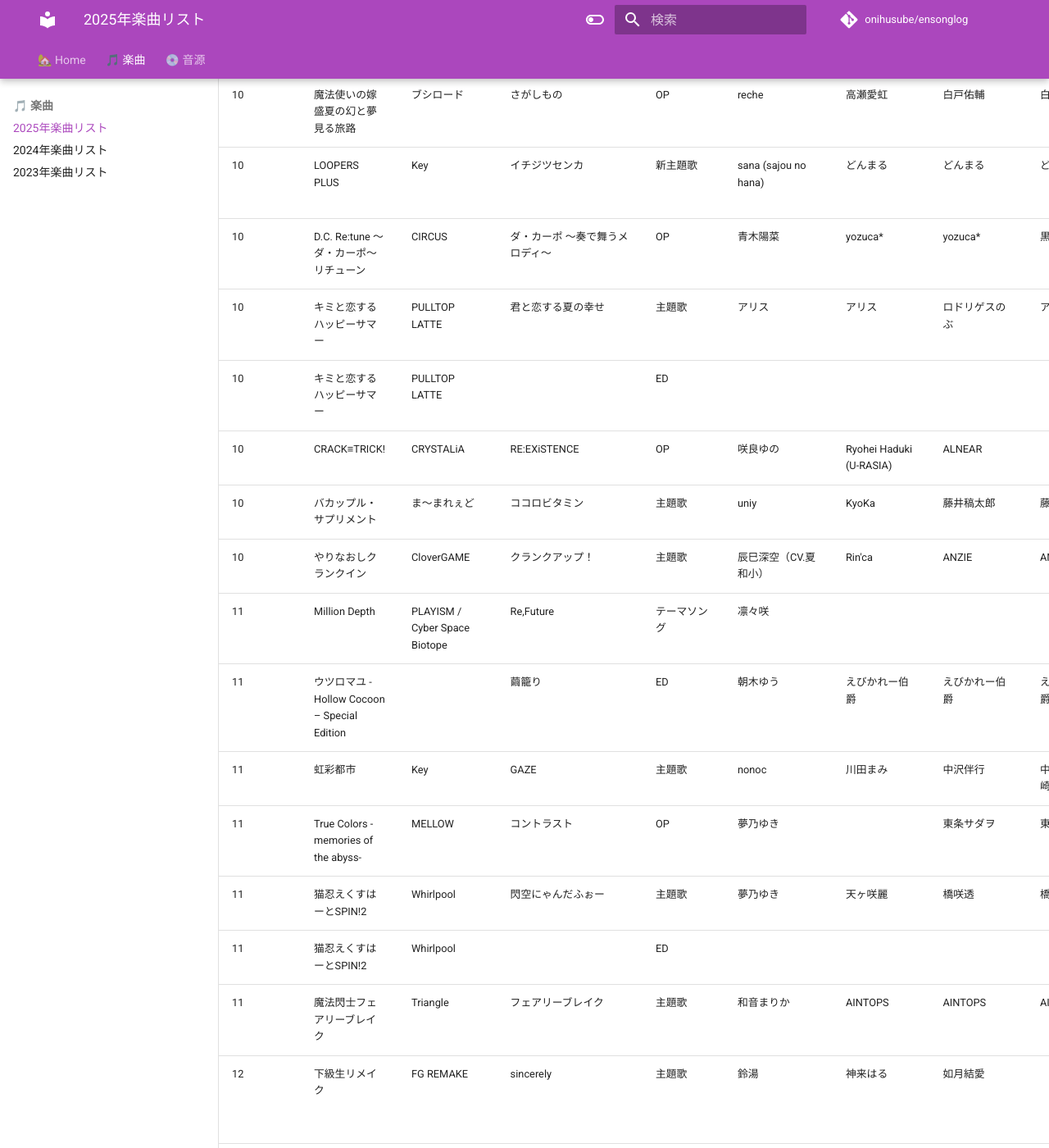
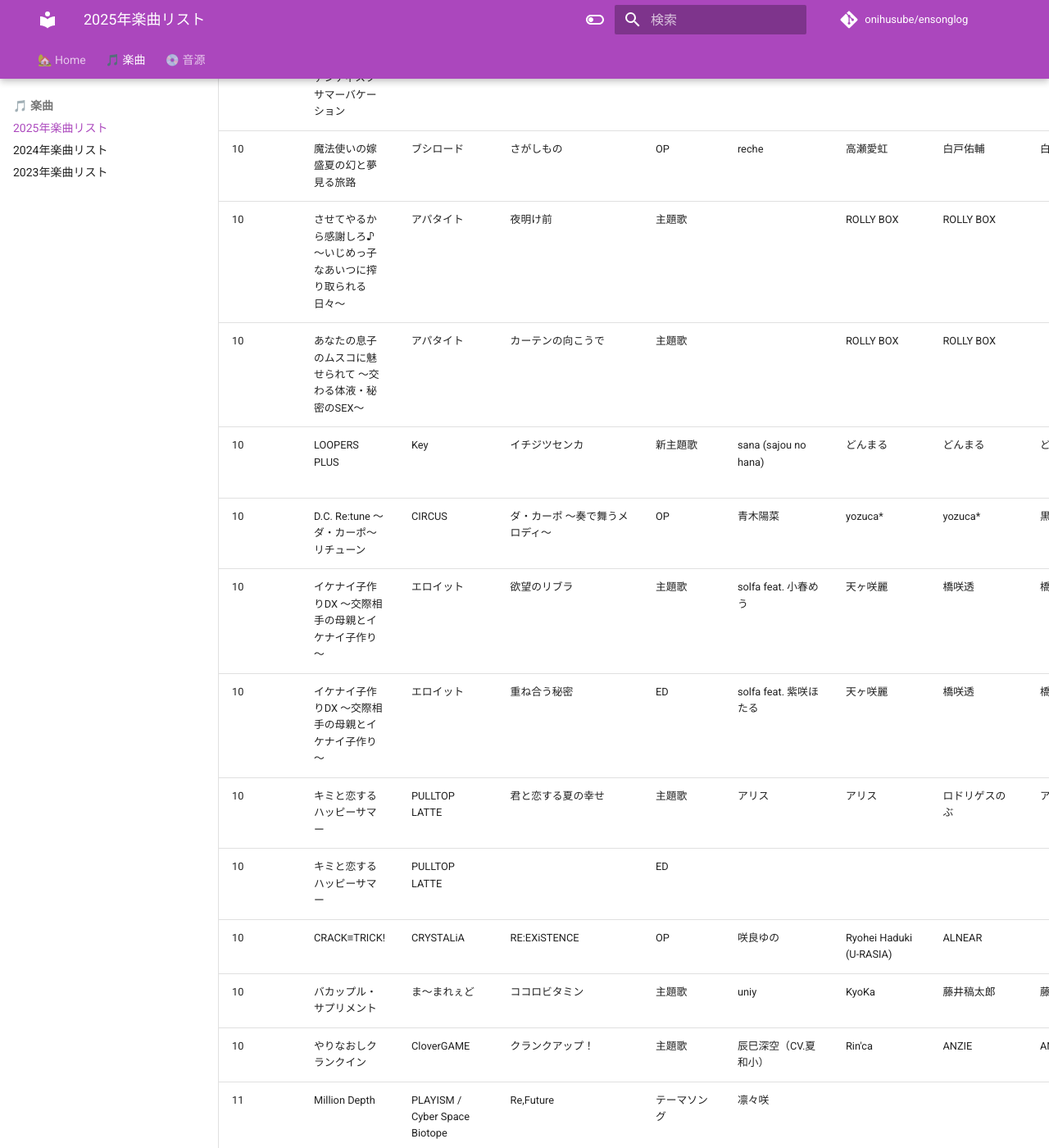
Before and after one commit to onihusube/ensonglog, an MkDocs documentation site: the page built from docs/2025/楽曲.md, in a window 1280 px wide and 1400 px high, scrolled down 21548 px. Shown: the whole window at 82% size. Built offline with MkDocs 1.6.1 and Material for MkDocs 9.7.7, drawn with Linux system fonts in a browser that asks for light colours; emoji names are drawn with the system emoji font; comment, search, counter and statistics services are not loaded; some of the changed text lies outside the part shown.

Commit message:
楽曲追加

```diff
--- a/docs/2025/楽曲.md
+++ b/docs/2025/楽曲.md
@@ -206,6 +206,7 @@
 | 08<!--/29--> | スターライトBLUE | LiLiM DARKNESS | 遥か遠く煌めく星に | ハッピーエンド曲 | solfa feat.霜月はるか | 天ヶ咲麗 | 橋咲透 | 橋咲透 | 同梱特典 ボーカルソングCD (Midlength ver) |  | [:fontawesome-brands-youtube:](https://www.youtube.com/watch?v=cFxN6qBzVQY) |
 | 08<!--/29--> | スターライトBLUE | LiLiM DARKNESS | 堕ちていく綺麗な星の欠片を | バッドエンド曲 | solfa feat.紫咲ほたる | 天ヶ咲麗 | 伊吹ユキヒロ | 伊吹ユキヒロ | 同梱特典 ボーカルソングCD (Midlength ver) |  | [:fontawesome-brands-youtube:](https://www.youtube.com/watch?v=jxE_LwYLikc) |
 | 08<!--/29--> | スターライトBLUE | LiLiM DARKNESS | 追憶のスターライト【青葉りんごVer.】 | 主題歌カバー | 青葉りんご | 天ヶ咲麗 | 橋咲透 | 橋咲透 | ソフマップ特典ボーカルCD | | [:fontawesome-brands-youtube:](https://www.youtube.com/watch?v=fB8qsIeerjU) |
+| 08<!--/29--> | 天翔炎華エンブレイズ | CHAOS-R | 美しい世壊 | 主題歌 | 亜月ちえみ | 亜月ちえみ | Issey | ライオネル3P | [🎵🔗](https://linkco.re/AHrsVtBp) |  | [:fontawesome-brands-youtube:](https://www.youtube.com/watch?v=BYVxmPTOyps) [:rabbit:](https://chobit.cc/96v4y) |
 | 09<!--/03--> | けものティータイム | Studio Lalala | カワイイモラトリアム ～ Nyanyanyanyanyanyanya! ～ | 主題歌 | 小岩井ことり | 小岩井ことり | Snail’s House | Snail’s House | | | [:fontawesome-brands-youtube:](https://www.youtube.com/watch?v=ux4iRl7GmEo) [:fontawesome-brands-youtube:](https://www.youtube.com/watch?v=ux4iRl7GmEo) |
 | 09<!--/03--> | けものティータイム | Studio Lalala | みゃう・とぅー・へゔん? | ED |  |  |  |  | オリジナルサウンドトラック（[Steam](https://store.steampowered.com/app/3888570/_/)） | |  |
 | 09<!--/05--> | 終天教団 | EXNOA(DMM GAMES) | Antagonist | トレーラーBGM | ナノ |  |  | |  |  | [:fontawesome-brands-youtube:](https://www.youtube.com/watch?v=yux54by4KWg) |
@@ -231,8 +232,12 @@
 | 09<!--/26--> | 隷従の制服 | BISHOP | 甘い夢 | 主題歌 | 黒瀬アイル | あきづきかおる、黒瀬アイル(一部) | あきづきかおる | |  |  | [HP](http://www.bishop.jp/products/rs/download.html) |
 | 09<!--/26--> | 恋愛、はじめまして ミニファンディスク サマーバケーション | ASa Project | Precious Days | 主題歌 | 燈華いのり | 朝霧はやと | 朝霧はやと | 朝霧はやと | ゲームディスク | | [:fontawesome-brands-youtube:](https://www.youtube.com/watch?v=ZZxnxi9CcC4) |
 | 10<!--/02--> | 魔法使いの嫁 盛夏の幻と夢見る旅路 | ブシロード | さがしもの | OP | reche | 高瀬愛虹 | 白戸佑輔 | 白戸佑輔 | |  | [:fontawesome-brands-youtube:](https://www.youtube.com/watch?v=Pwp0rkF8YPk) |
+| 10<!--/03--> | させてやるから感謝しろ♪ ～いじめっ子なあいつに搾り取られる日々～ | アパタイト | 夜明け前 | 主題歌 | | ROLLY BOX | ROLLY BOX | | | | [:rabbit:](https://chobit.cc/5cckq) |
+| 10<!--/10--> | あなたの息子のムスコに魅せられて ～交わる体液・秘密のSEX～ | アパタイト | カーテンの向こうで | 主題歌 | | ROLLY BOX | ROLLY BOX | | | | [:rabbit:](https://chobit.cc/e7k1d) |
 | 10<!--/24--> | LOOPERS PLUS | Key | イチジツセンカ | 新主題歌 | sana (sajou no hana) | どんまる | どんまる | どんまる | 限定版特典 コンプリートサウンドトラックCD | | [:fontawesome-brands-youtube:](https://www.youtube.com/watch?v=KTCQNQxQsdw) |
 | 10<!--/30--> | D.C. Re:tune ～ダ・カーポ～ リチューン | CIRCUS | ダ・カーポ 〜奏で舞うメロディ〜 | OP | 青木陽菜 | yozuca\* | yozuca\* | 黒須克彦 | | | [:fontawesome-brands-youtube:](https://www.youtube.com/watch?v=AJbP0c93PaU) |
+| 10<!--/31--> | イケナイ子作りDX ～交際相手の母親とイケナイ子作り～  | エロイット | 欲望のリブラ | 主題歌 | solfa feat. 小春めう | 天ヶ咲麗 | 橋咲透 | 橋咲透 |  |  |  |
+| 10<!--/31--> | イケナイ子作りDX ～交際相手の母親とイケナイ子作り～  | エロイット | 重ね合う秘密 | ED  | solfa feat. 紫咲ほたる | 天ヶ咲麗 | 橋咲透 | 橋咲透 |  |  |  |
 | 10<!--/31--> | キミと恋するハッピーサマー | PULLTOP LATTE | 君と恋する夏の幸せ | 主題歌 | アリス | アリス | ロドリゲスのぶ | アツノブ | 早期購入特典 OP&ED曲ダウンロード | |  [:fontawesome-brands-youtube:](https://www.youtube.com/watch?v=yu4U_fopQ7s) |
 | 10<!--/31--> | キミと恋するハッピーサマー | PULLTOP LATTE |  | ED |  |  |  |  | 早期購入特典 OP&ED曲ダウンロード | | |
 | 10<!--/31--> | CRACK≡TRICK! | CRYSTALiA | RE\:EXiSTENCE | OP | 咲良ゆの | Ryohei Haduki (U-RASIA) | ALNEAR | | | Produced by RESTARiZE | [:fontawesome-brands-youtube:](https://www.youtube.com/watch?v=nkse8zUrUz8) |
@@ -246,6 +251,7 @@
 | 11<!--/28--> | 猫忍えくすはーとSPIN!2 | Whirlpool |  | ED |  |  |  |  | 初回版封入特典 DLCカード | |  |
 | 11<!--/28--> | 魔法閃士フェアリーブレイク | Triangle | フェアリーブレイク | 主題歌 | 和音まりか | AINTOPS | AINTOPS | AINTOPS |  |  | [:fontawesome-brands-youtube:](https://www.youtube.com/watch?v=L7zO4nJxhBc) |
 | 12<!--/19--> | 下級生リメイク | FG REMAKE | sincerely | 主題歌 | 鈴湯 | 神来はる | 如月結愛 | |  | Violin：谷崎舞／Guitar：田尻辰徳／Bass：丑山智一／楽曲制作：TWOFIVE | [:fontawesome-brands-youtube:](https://www.youtube.com/watch?v=yLHIoYJHE3w) |
+| 12<!--/19--> | VenusBlood RAGNAROK International | DualTail（DualMage） | Overload Destiny | 主題歌 | solfa feat. 冬乃桜 | NAKI | 伊吹ユキヒロ | 伊吹ユキヒロ  | VenusBlood RAGNAROK International オリジナルサウンドトラック |  |
 | 12<!--/26--> | サクラノ詩10th Anniversary edition | ケロQ/枕 | 櫻ノ詩 | OP | はな | すかぢ | 松本文紀 | 松本文紀 |  |  | [:fontawesome-brands-youtube:](https://www.youtube.com/watch?v=PaVxVPobTk8) |
 
 ## リリース日未定
```
